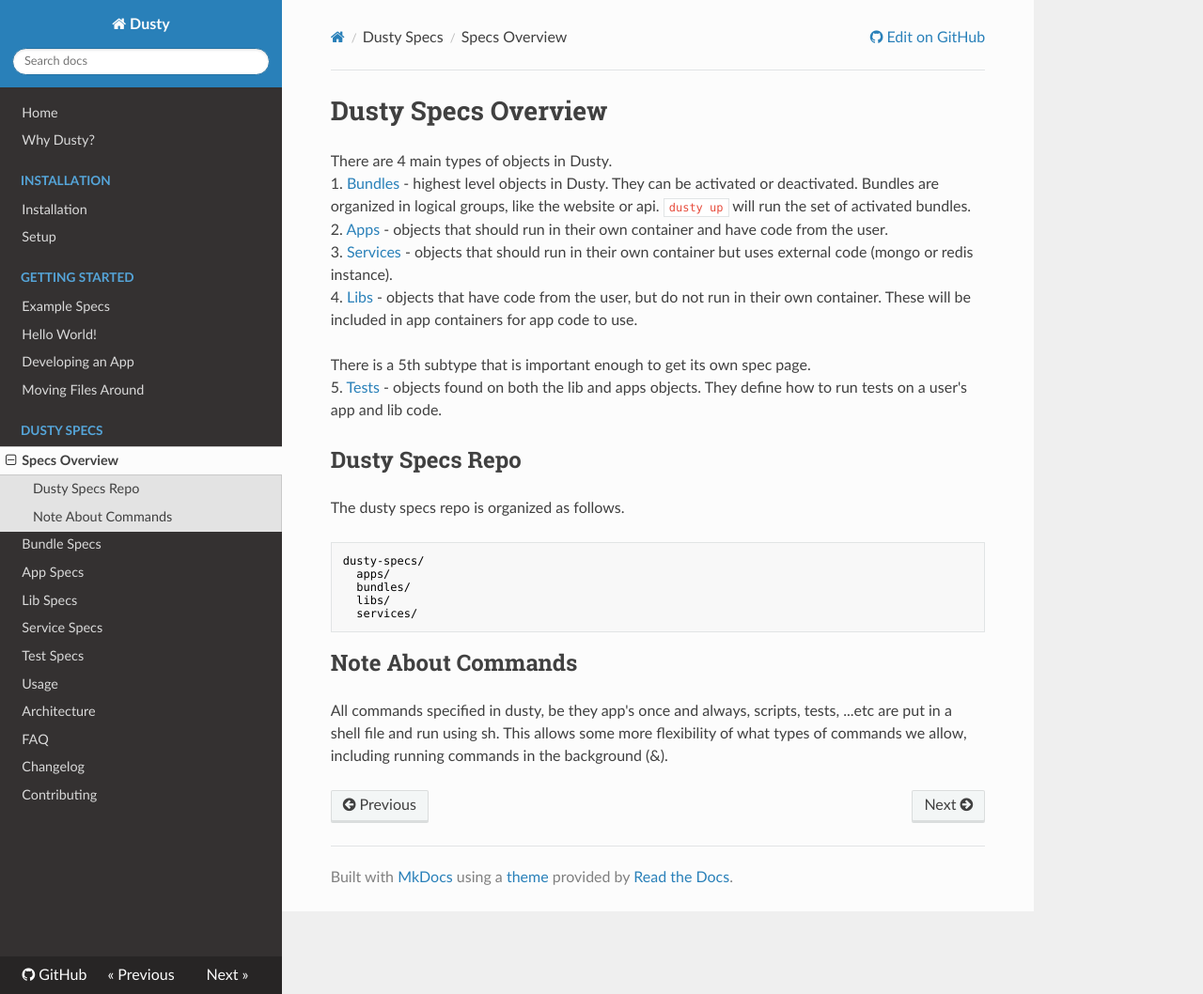
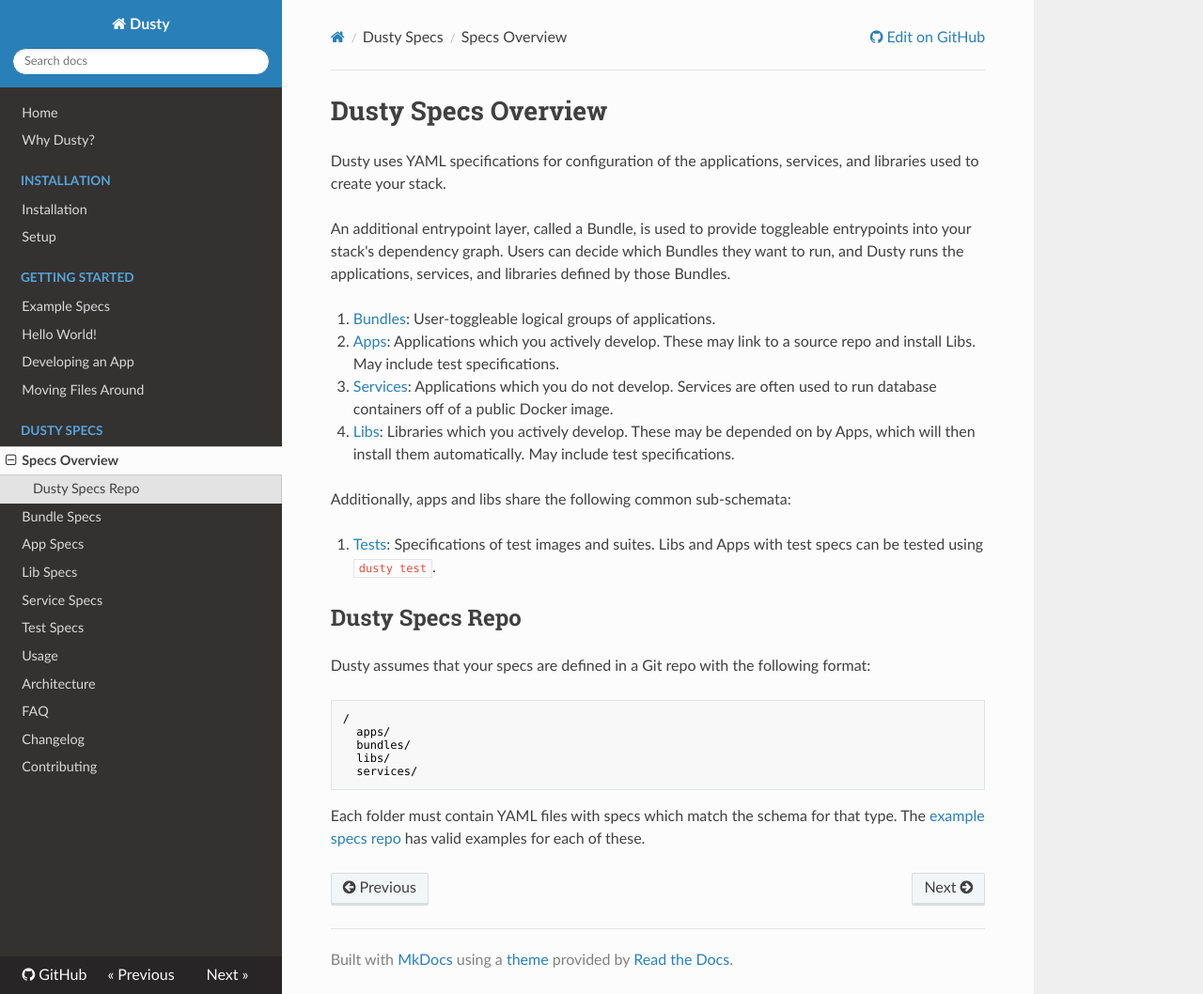
Before and after one commit to gamechanger/dusty, an MkDocs documentation site: the page built from docs/specs/index.md, in a window 1280 px wide and 1058 px high. Shown: the whole window at 94% size. Built offline with MkDocs 1.6.1, drawn with Linux system fonts in a browser that asks for light colours; nearby versions of some CDN libraries; old or Windows-style settings are respelled for this version of MkDocs.

Commit message:
Rework specs index

````diff
--- a/docs/specs/index.md
+++ b/docs/specs/index.md
@@ -1,22 +1,37 @@
 # Dusty Specs Overview
-There are 4 main types of objects in Dusty.<br/>
-1. [Bundles](./bundle-specs.md) - highest level objects in Dusty.  They can be activated or deactivated.  Bundles are organized in logical groups, like the website or api. `dusty up` will run the set of activated bundles.<br/>
-2. [Apps](./app-specs.md) - objects that should run in their own container and have code from the user.<br/>
-3. [Services](./service-specs.md) - objects that should run in their own container but uses external code (mongo or redis instance).<br/>
-4. [Libs](./lib-specs.md) - objects that have code from the user, but do not run in their own container. These will be included in app containers for app code to use.
 
-There is a 5th subtype that is important enough to get its own spec page.<br/>
-5. [Tests](./test-specs.md) - objects found on both the lib and apps objects. They define how to run tests on a user's app and lib code.
+Dusty uses YAML specifications for configuration of the applications, services, and
+libraries used to create your stack.
+
+An additional entrypoint layer, called a Bundle, is used to provide toggleable entrypoints
+into your stack's dependency graph. Users can decide which Bundles they want to run,
+and Dusty runs the applications, services, and libraries defined by those Bundles.
+
+1. [Bundles](./bundle-specs.md): User-toggleable logical groups of applications.
+1. [Apps](./app-specs.md): Applications which you actively develop. These may link
+to a source repo and install Libs. May include test specifications.
+1. [Services](./service-specs.md): Applications which you do not develop. Services are
+often used to run database containers off of a public Docker image.
+1. [Libs](./lib-specs.md): Libraries which you actively develop. These may be depended on
+by Apps, which will then install them automatically. May include test specifications.
+
+Additionally, apps and libs share the following common sub-schemata:
+
+1. [Tests](./test-specs.md): Specifications of test images and suites. Libs and Apps with
+test specs can be tested using `dusty test`.
 
 ## Dusty Specs Repo
-The dusty specs repo is organized as follows.
+
+Dusty assumes that your specs are defined in a Git repo with the following format:
+
 ```
-dusty-specs/
+/
   apps/
   bundles/
   libs/
   services/
 ```
 
-## Note About Commands
-All commands specified in dusty, be they app's once and always, scripts, tests, ...etc are put in a shell file and run using sh.  This allows some more flexibility of what types of commands we allow, including running commands in the background (&).
+Each folder must contain YAML files with specs which match the schema for that type. The
+[example specs repo](https://github.com/gamechanger/dusty-example-specs) has valid
+examples for each of these.
````
